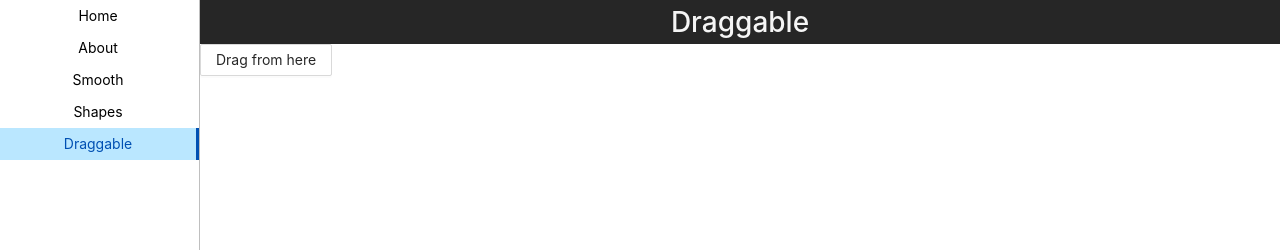
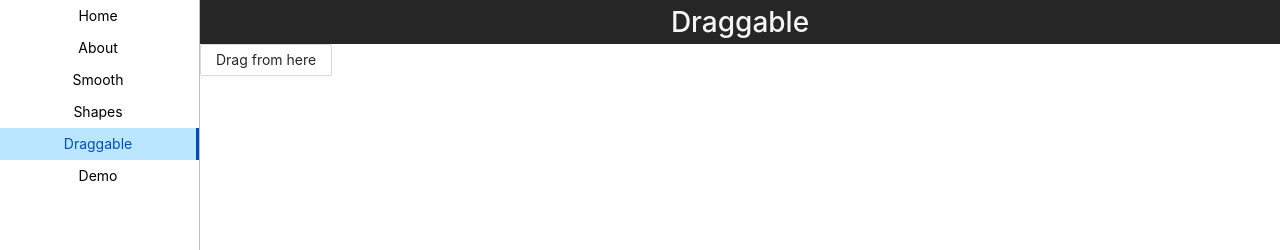
Before and after one commit to GitHubJiKe/react-demo, a React (Vite) app: page /draggable in a window 1280 px wide. Shown: the top 250 px of the page. Built offline with nearby package versions, Linux system fonts and the light colour scheme.

Commit message:
add demo page

```diff
--- a/src/App.tsx
+++ b/src/App.tsx
@@ -8,8 +8,7 @@ import Header from "./Components/Header";
 import AppStore from "./AppStore";
 import { useObserver } from "mobx-react";
 import "./App.scss";
-import 'antd/dist/antd.css'
-
+import "antd/dist/antd.css";
 
 const menus: IMenuItem[] = [
   { text: "Home", path: "/" },
@@ -17,6 +16,7 @@ const menus: IMenuItem[] = [
   { text: "Smooth", path: "/smooth" },
   { text: "Shapes", path: "/shapes" },
   { text: "Draggable", path: "/draggable" },
+  { text: "Demo", path: "/demo" },
 ];
 
 export default function App() {
--- /dev/null
+++ b/src/Pages/Demo/Demo.tsx
@@ -0,0 +1,35 @@
+import React from "react";
+import { Button, Modal } from "antd";
+
+export interface DemoProps {}
+
+function Demo({}: DemoProps) {
+  const [modal, contextHolder] = Modal.useModal();
+  const handleClick = () => {
+    const onOK = () => {
+      console.log("onOK");
+    };
+    console.log(modal);
+    modal.confirm({
+      title: "Hello",
+      content: "World",
+      onOk: onOK,
+      onCancel: () => {},
+    });
+  };
+  return (
+    <>
+      <Button onClick={handleClick}>Test</Button>
+      <Button
+        onClick={() => {
+          console.log("Test2");
+        }}
+      >
+        Test2
+      </Button>
+      {contextHolder}
+    </>
+  );
+}
+
+export default Demo;
--- /dev/null
+++ b/src/Pages/Demo/index.ts
@@ -0,0 +1,2 @@
+export { default } from './Demo';
+export * from './Demo';
--- a/src/Pages/index.tsx
+++ b/src/Pages/index.tsx
@@ -5,6 +5,7 @@ import About from "./About";
 import Smooth from "./Smooth";
 import Shapes from "./Shapes";
 import DraggablePage from "./DraggablePage";
+import Demo from "./Demo";
 
 const Pages: React.FC = () => (
   <Switch>
@@ -13,6 +14,7 @@ const Pages: React.FC = () => (
     <Route component={Smooth} path="/smooth" />
     <Route component={Shapes} path="/shapes" />
     <Route component={DraggablePage} path="/draggable" />
+    <Route component={Demo} path="/demo" />
     <Redirect to="/" />
   </Switch>
 );
```
